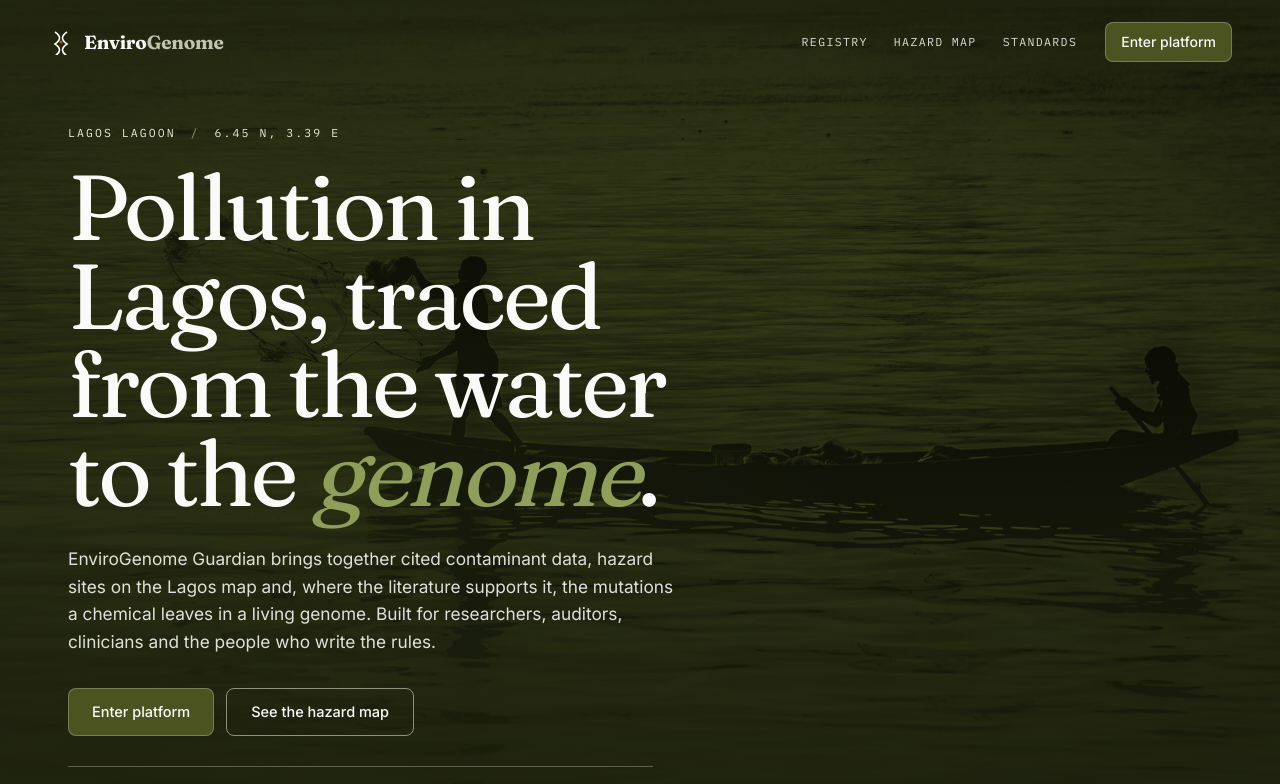
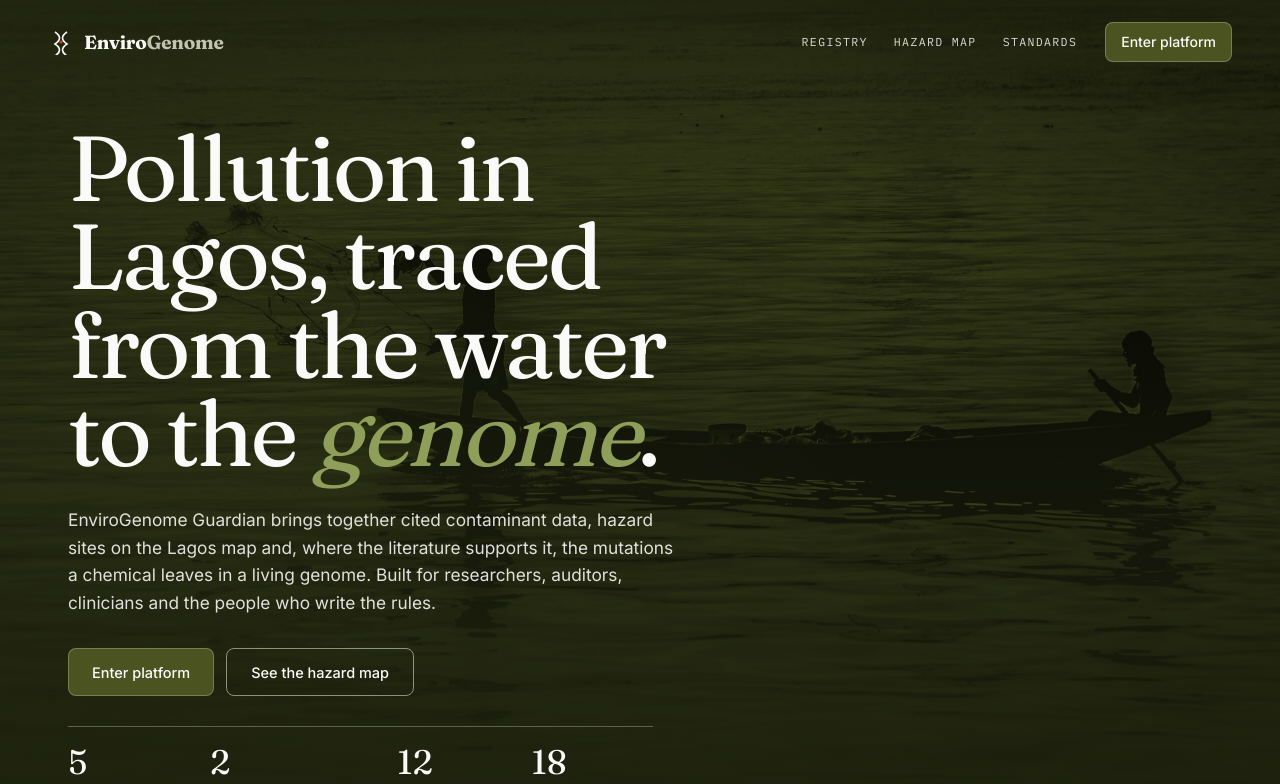
Before and after one commit to Astronomox/EnvironGenome, a React (Vite) app: page / in a window 1280 px wide. Shown: the top 784 px of the page. Built offline with nearby package versions, Linux system fonts and the light colour scheme.

Commit message:
chore(landing): remove coordinates kicker above hero headline

```diff
--- a/src/pages/Landing.jsx
+++ b/src/pages/Landing.jsx
@@ -83,7 +83,6 @@ export default function Landing() {
         </nav>
 
         <div className="lp-hero-body">
-          <p className="lp-kicker">Lagos Lagoon <span aria-hidden="true">/</span> 6.45 N, 3.39 E</p>
           <h1>Pollution in Lagos, traced from the water to the <em>genome</em>.</h1>
           <p className="lp-lede">
             EnviroGenome Guardian brings together cited <Term name="Contaminant">contaminant</Term> data,
--- a/src/pages/landing.css
+++ b/src/pages/landing.css
@@ -36,8 +36,6 @@
 .lp-nav-links a:hover{color:#fff; border-bottom-color:var(--army-tint);}
 
 .lp-hero-body{align-self:end; max-width:var(--lp-max); width:100%; margin:0 auto; padding:40px clamp(20px,4vw,48px) 30px;}
-.lp-kicker{font-family:var(--mono); font-size:11.5px; letter-spacing:.18em; text-transform:uppercase; color:var(--army-tint); margin-bottom:22px;}
-.lp-kicker span{opacity:.6; margin:0 6px;}
 .lp-hero h1{font-family:var(--serif); font-weight:400; font-size:clamp(44px,7.2vw,108px); line-height:.96; letter-spacing:-.035em;
   max-width:13ch; margin-bottom:28px; text-wrap:balance;}
 .lp-hero h1 em{font-style:italic; color:var(--army-soft);}
```
